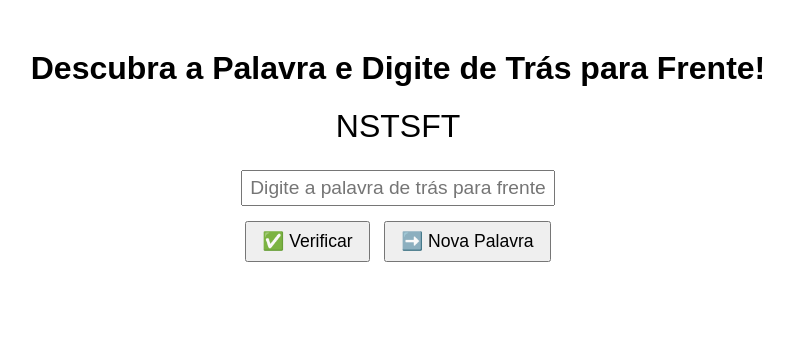
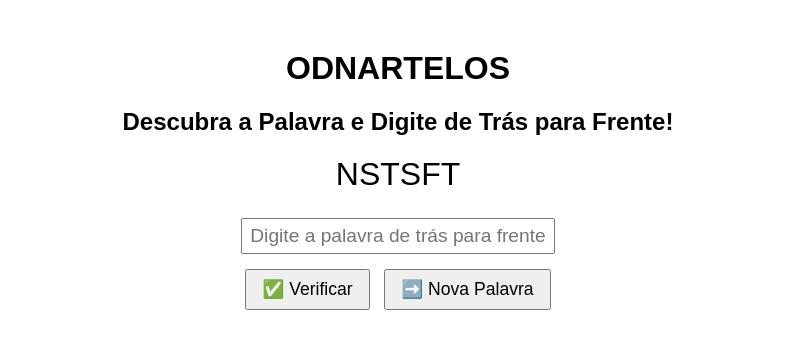
Before and after one commit to anibalssilva/quiz-odnartelos, a plain HTML site: page index.html in a window 1280 px wide. Shown: the whole page, without its empty margins (242-1036 px from the left). Drawn offline with Linux system fonts and the light colour scheme.

Commit message:
ODNARTELOS.html

```diff
--- a/index.html
+++ b/index.html
@@ -35,7 +35,8 @@
 </head>
 <body>
 
-  <h1>Descubra a Palavra e Digite de Trás para Frente!</h1>
+  <h1>ODNARTELOS</h1>
+  <h2>Descubra a Palavra e Digite de Trás para Frente!</h2>
 
   <div id="consoantes"></div>
 
```
